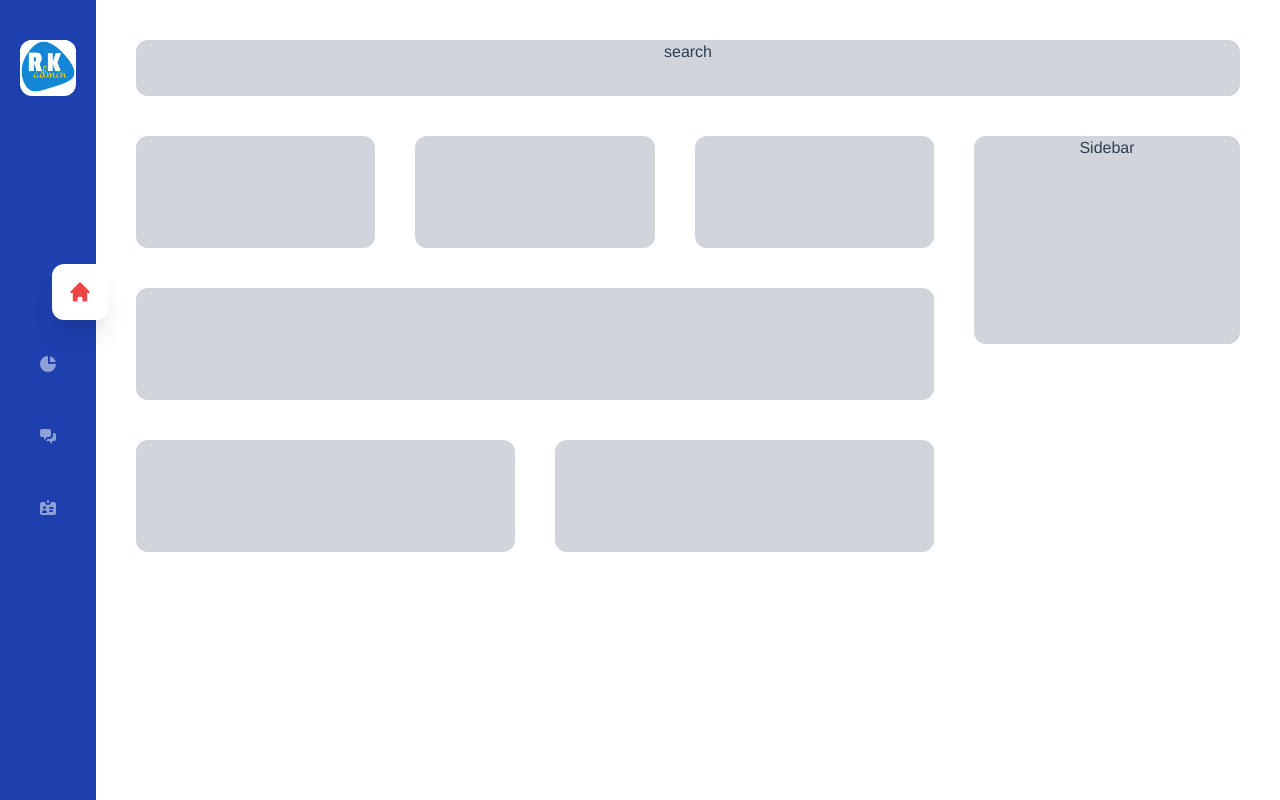
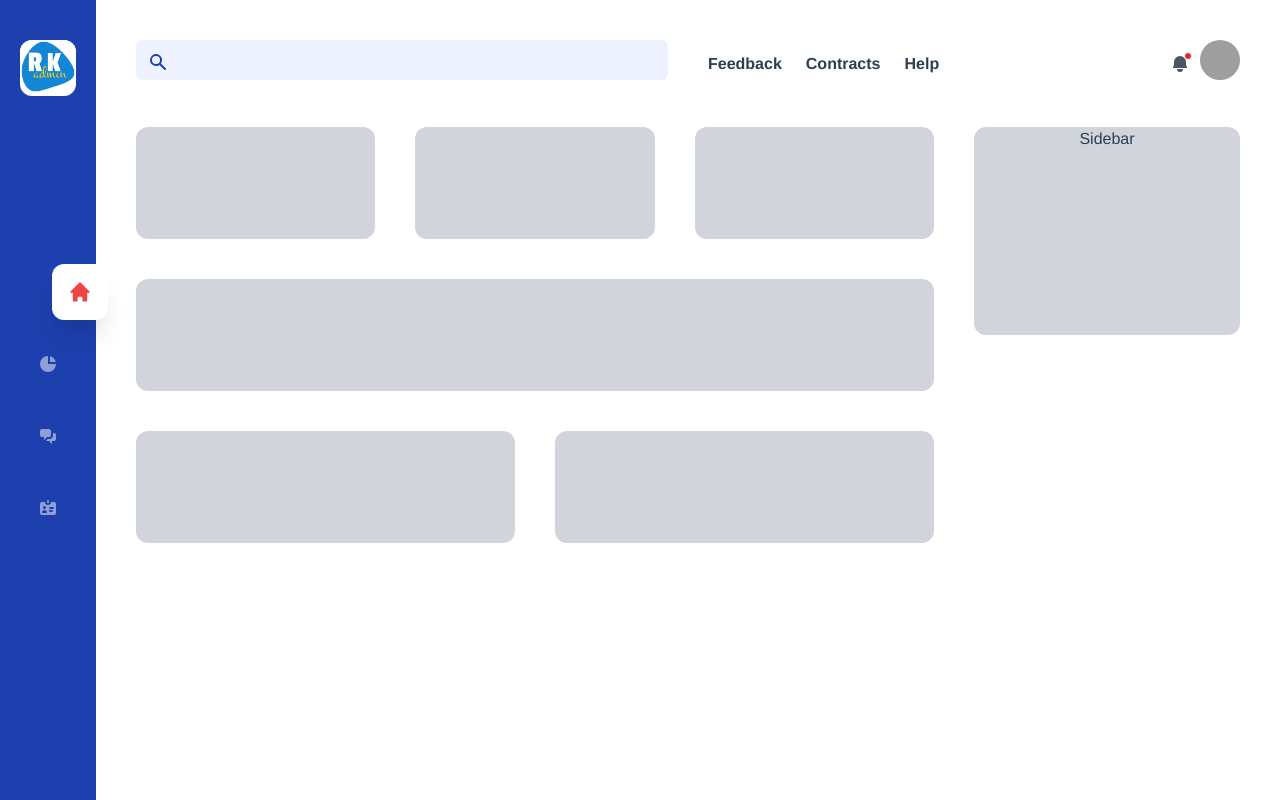
Before and after one commit to riajulkashem/rk-admin, a Vue app: page / in a window 1280 px wide. Before the commit this address had no page. Built offline with nearby package versions, Linux system fonts and the light colour scheme; grey boxes are pictures that could not be loaded.

Commit message:
Top Navbar added

```diff
--- a/src/App.vue
+++ b/src/App.vue
@@ -10,7 +10,7 @@
       </div>
     </div>
     <div class="w-full lg:p-10 p-4">
-      <div class="bg-gray-300 rounded-xl h-14">search</div>
+      <TopNav />
       <div class="bg-gray-300 rounded-xl lg:hidden mt-4 p-2">
         <button class="block w-32 h-10 bg-blue-600 mx-auto" @click="showSideBar = !showSideBar">Toggle Side Bar</button>
       </div>
@@ -39,9 +39,10 @@
 
 <script type='text/javascript'>
 import SidebarNav from './components/SidebarNav'
+import TopNav from './components/TopNav'
 
 export default {
-  components: { SidebarNav },
+  components: { TopNav, SidebarNav },
   data () {
     return {
       showSideBar: false
--- /dev/null
+++ b/src/components/SearchForm.vue
@@ -0,0 +1,22 @@
+<template>
+  <form action="/" method="POST">
+    <div class="relative">
+      <div class="w-4 text-blue-800 absolute top-3 left-3">
+        <svg xmlns="http://www.w3.org/2000/svg" class="h-5 w-5" viewBox="0 0 20 20" fill="currentColor">
+          <path fill-rule="evenodd" d="M8 4a4 4 0 100 8 4 4 0 000-8zM2 8a6 6 0 1110.89 3.476l4.817 4.817a1 1 0 01-1.414 1.414l-4.816-4.816A6 6 0 012 8z" clip-rule="evenodd" />
+        </svg>
+      </div>
+      <input type="text" class="w-full bg-indigo-50 rounded-md h-10 pl-10 text-indigo-900 outline-none focus:ring-4 focus:ring-blue-600">
+    </div>
+  </form>
+</template>
+
+<script>
+export default {
+  name: 'SearchForm'
+}
+</script>
+
+<style scoped>
+
+</style>
--- /dev/null
+++ b/src/components/TopNav.vue
@@ -0,0 +1,93 @@
+<template>
+  <div class="flex lg:space-x-10">
+    <div class="hidden lg:w-1/2 lg:block">
+      <SearchForm/>
+    </div>
+    <div class="w-full lg:w-1/2 border-b-2 border-indigo-600 lg:border-none">
+      <div class="flex justify-between">
+        <div class="lg:hidden">
+          <a href="#"
+             class="flex justify-center items-center w-10 h-10 rounded-xl">
+            <img src="../assets/logo.jpg" class="rounded-xl" alt="">
+          </a>
+        </div>
+        <div class="h10 hidden lg:flex items-center space-x-6 font-semibold">
+          <a href="#" class="hover:text-blue-800">Feedback</a>
+          <a href="#" class="hover:text-blue-800">Contracts</a>
+          <a href="#" class="hover:text-blue-800">Help</a>
+        </div>
+        <div class="flex items-center space-x-">
+          <a href="#" class="flex items-center justify-center w-10 h-10 text-gray-600 hover:text-blue-800 relative">
+            <svg xmlns="http://www.w3.org/2000/svg" class="h-5 w-5" viewBox="0 0 20 20" fill="currentColor">
+              <path
+                d="M10 2a6 6 0 00-6 6v3.586l-.707.707A1 1 0 004 14h12a1 1 0 00.707-1.707L16 11.586V8a6 6 0 00-6-6zM10 18a3 3 0 01-3-3h6a3 3 0 01-3 3z"/>
+            </svg>
+            <span class="absolute bg-red-600 h-2 w-2 top-2 right-2 rounded-full border border-white"></span>
+          </a>
+          <div class="lg:relative">
+            <button @click="isOpen=!isOpen"
+                    class="w-10 h-10 rounded-full overflow-hidden focus:outline-none focus:ring-2 focus:ring-offset-2 focus:ring-blue-500 focus:ring-offset-white">
+              <img
+                src="https://scontent.fdac31-1.fna.fbcdn.net/v/t1.6435-9/130227399_1321934428157710_6674719724241539733_n.jpg?_nc_cat=105&ccb=1-3&_nc_sid=09cbfe&_nc_ohc=L7cYRbyJB10AX-INn3i&_nc_ht=scontent.fdac31-1.fna&oh=cee02b492574202904597f589b8990bd&oe=60A86799"
+                alt="Riajul Kashem"
+                class="w-10 h-10 object-cover"
+              >
+            </button>
+
+            <button
+              v-if="isOpen"
+              @click="isOpen = false"
+              class="fixed inset-0 w-full h-full z-30 cursor-default"
+              tabindex="-1"
+            ></button>
+            <transition
+              enter-active-class="transition ease-out duration-100 transform"
+              enter-from-class="opacity-0 scale-95"
+              enter-to-class="opacity-100 scale-100"
+              leave-active-class="transition ease-in duration-75 transform"
+              leave-from-class="opacity-100 scale-100"
+              leave-to-class="opacity-0 scale-95"
+            >
+              <div v-if="isOpen"
+                   class="absolute right-0 z-40 mt-2 w-full lg:w-48">
+                <div class="bg-white mx-4 lg:mx-0 rounded-md shadow-lg py-1 ring-1 ring-black ring-opacity-5">
+                  <div class="lg:hidden p-3">
+                    <SearchForm/>
+                  </div>
+                  <div class="border-b-2 border-indigo-100 lg:hidden">
+                    <a href="#" class="block text-left px-5 py-2 text-sm text-gray-900 hover:bg-gray-100">Feedback</a>
+                    <a href="#" class="block text-left px-5 py-2 text-sm text-gray-900 hover:bg-gray-100">Contracts</a>
+                    <a href="#" class="block text-left px-5 py-2 text-sm text-gray-900 hover:bg-gray-100">Help</a>
+                  </div>
+                  <div class="">
+                    <a href="#" class="block text-left px-5 py-2 text-sm text-gray-900 hover:bg-gray-100">Profile</a>
+                    <a href="#" class="block text-left px-5 py-2 text-sm text-gray-900 hover:bg-gray-100">Settings</a>
+                    <a href="#" class="block text-left px-5 py-2 text-sm text-gray-900 hover:bg-gray-100">Logout</a>
+                  </div>
+                </div>
+              </div>
+            </transition>
+          </div>
+        </div>
+      </div>
+    </div>
+  </div>
+</template>
+
+<script>
+import SearchForm from './SearchForm'
+
+export default {
+  components: { SearchForm },
+  name: 'TopNav',
+  data () {
+    return {
+      isOpen: false
+    }
+  }
+}
+</script>
+
+<style scoped>
+
+</style>
```
